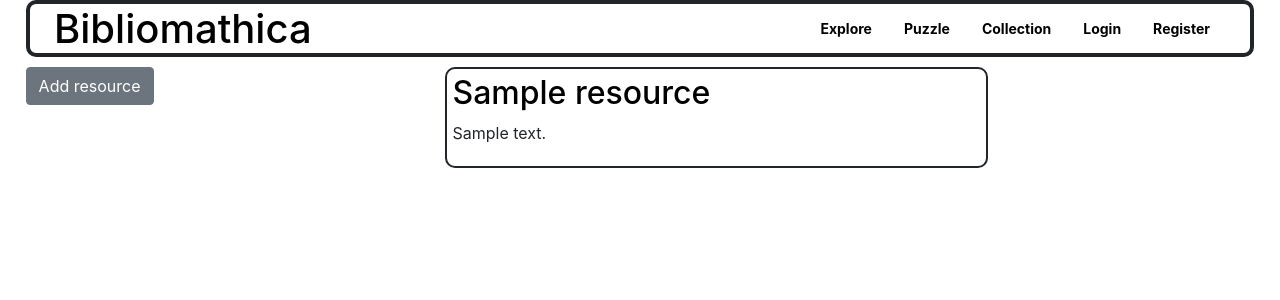
After one commit to devan-srinivasan/bibliomathica, a Django app: page /sudo/ in a window 1280 px wide. The commit adds this page. Shown: the top 300 px of the page. Run offline with Django 4.2, Linux system fonts and the light colour scheme; tables that the repository leaves empty hold one stand-in row (values such as "Sample post"); parts of the project's set-up code (start-up, migrations or seed data) failed here and were passed over; some libraries are stand-ins or nearby versions.

Commit message:
fixing collections and adding sudo page

```diff
--- a/src/bibliomath/templates/bibliomath/base.html
+++ b/src/bibliomath/templates/bibliomath/base.html
@@ -11,6 +11,9 @@
         <div class="header-bar">
             <h1 class="logo">Bibliomathica</h1>
             <ul class="nav-bar">
+                {% if user.is_superuser %}
+                <li class="nav-item"><b><a href="/sudo">Sudo</a></b></li>
+                {% endif %}
                 <li class="nav-item"><b><a href="/explore">Explore</a></b></li>
                 <li class="nav-item"><b><a href="/puzzle">Puzzle</a></b></li>
                 <li class="nav-item"><b><a href="/collection">Collection</a></b></li>
--- a/src/bibliomath/templates/bibliomath/resource_confirm_delete.html
+++ b/src/bibliomath/templates/bibliomath/resource_confirm_delete.html
@@ -9,8 +9,8 @@
     <form class="user-form" method="POST">
         {% csrf_token %}
         <fieldset class="form-group">
-                <legend class="border-bottom mb-4">Delete Post</legend>
-                <h2> Are you sure you want to delete the post "{{ object.title }}"</h2>
+                <legend class="border-bottom mb-4">Delete Resource</legend>
+                <h2> Are you sure you want to delete the Resource "{{ object.title }}"</h2>
         </fieldset>
         <div>
             <button class="btn btn-outline-danger" type="submit">Yes, Delete</button>
--- a/src/bibliomath/templates/bibliomath/resource_detail.html
+++ b/src/bibliomath/templates/bibliomath/resource_detail.html
@@ -11,11 +11,6 @@
                 <a class="grid-item-link" href="{{ object.link }}">
                     <h2 class="grid-item-link">{{ object.title }}</h2>
                 </a>
-                <div class="completed-item-container">
-                    <h4>Completed: </h4>
-                    <input type="checkbox" checked="False">
-                </div>
-                <button class="remove-col-item" onclick="alert('removed')">Remove</button>
             </div>
             <p>{{ object.description }}</p>
             <a class="btn btn-secondary btn-sm mt-1 mb-1" href="{% url 'resource-update' object.id %}">Update</a>
--- a/src/bibliomath/templates/bibliomath/resource_form.html
+++ b/src/bibliomath/templates/bibliomath/resource_form.html
@@ -9,11 +9,11 @@
     <form class="user-form" method="POST">
         {% csrf_token %}
         <fieldset class="form-group">
-                <legend class="border-bottom mb-4">Blog Post</legend>
+                <legend class="border-bottom mb-4">Resource Content</legend>
                 {{ form|crispy }}
         </fieldset>
         <div>
-            <button type="submit">Post</button>
+            <button type="submit">Submit</button>
         </div>
     </form>
 </div>
--- /dev/null
+++ b/src/bibliomath/templates/bibliomath/sudo.html
@@ -0,0 +1,23 @@
+{% extends "base.html" %}
+{% load static %}
+{% block stylesheets %}
+    <link rel="stylesheet" href="{% static 'bibliomath/gridstyles.css' %}">
+    <link rel="stylesheet" href="{% static 'bibliomath/collection.css' %}">
+{% endblock stylesheets %}
+{% block content %}
+    <div class="grid-container">
+        <div>
+            <a class="btn btn-secondary" href="{% url 'resource-create' %}">Add resource</a>
+        </div>
+        {% for res in resources %}
+            <div class="grid-item">
+                <div class="collection-item-header">
+                    <a class="grid-item-link" href="{% url 'resource-detail' res.id %}">
+                        <h2 class="grid-item-link">{{ res.title }}</h2>
+                    </a>
+                </div>
+                <p>{{ res.description }}</p>
+            </div>
+        {% endfor %}
+    </div>
+{% endblock content %}
--- a/src/bibliomath/urls.py
+++ b/src/bibliomath/urls.py
@@ -7,11 +7,12 @@ urlpatterns = [
     path('', views.explore, name='explore'),
     path('puzzle/', TemplateView.as_view(template_name='puzzle.html'), name='puzzle'),
     path('explore/', views.explore, name='explore'),
-    path('collection/', ResourceListView.as_view(), name='collection'),
-    path('collection/<int:pk>', ResourceDetailView.as_view(), name='resource-detail'),
-    path('collection/new/', ResourceCreateView.as_view(), name='resource-create'),
-    path('collection/<int:pk>/update/', ResourceUpdateView.as_view(), name='resource-update'),
-    path('collection/<int:pk>/delete/', ResourceDeleteView.as_view(), name='resource-delete'),
+    path('collection/', views.collection, name='collection'),
+    path('sudo/', ResourceListView.as_view(), name='sudo'),
+    path('sudo/<int:pk>', ResourceDetailView.as_view(), name='resource-detail'),
+    path('sudo/new/', ResourceCreateView.as_view(), name='resource-create'),
+    path('sudo/<int:pk>/update/', ResourceUpdateView.as_view(), name='resource-update'),
+    path('sudo/<int:pk>/delete/', ResourceDeleteView.as_view(), name='resource-delete'),
     path('create_resource/', views.create_resource, name='create_resource'),
     path('create_topic/', views.create_topic, name='create_topic'),
 ]
--- a/src/bibliomath/views.py
+++ b/src/bibliomath/views.py
@@ -32,7 +32,7 @@ def explore(request):
 # new view for collections
 class ResourceListView(ListView):
     model = Resource
-    template_name = 'bibliomath/collection.html'
+    template_name = 'bibliomath/sudo.html'
     context_object_name = 'resources'
 
 class ResourceDetailView(DetailView):
@@ -66,7 +66,7 @@ class ResourceUpdateView(LoginRequiredMixin, UserPassesTestMixin, UpdateView):
 
 class ResourceDeleteView(LoginRequiredMixin, UserPassesTestMixin, DeleteView):
     model = Resource
-    success_url = '/collection/'
+    success_url = '/sudo/'
 
     def test_func(self):
         resource = self.get_object()
@@ -74,6 +74,16 @@ class ResourceDeleteView(LoginRequiredMixin, UserPassesTestMixin, DeleteView):
         return True
 
 # ends here
+
+def collection(request):
+    # make some request to MongoDB
+    # get data and format it accordingly to display
+    resources = []
+    context = {
+        'resources': resources,
+    }
+    return render(request, 'bibliomath/collection.html', context)
+
 
 def create_resource(request):
     res_topic = request.POST.get('topic', '')
```
